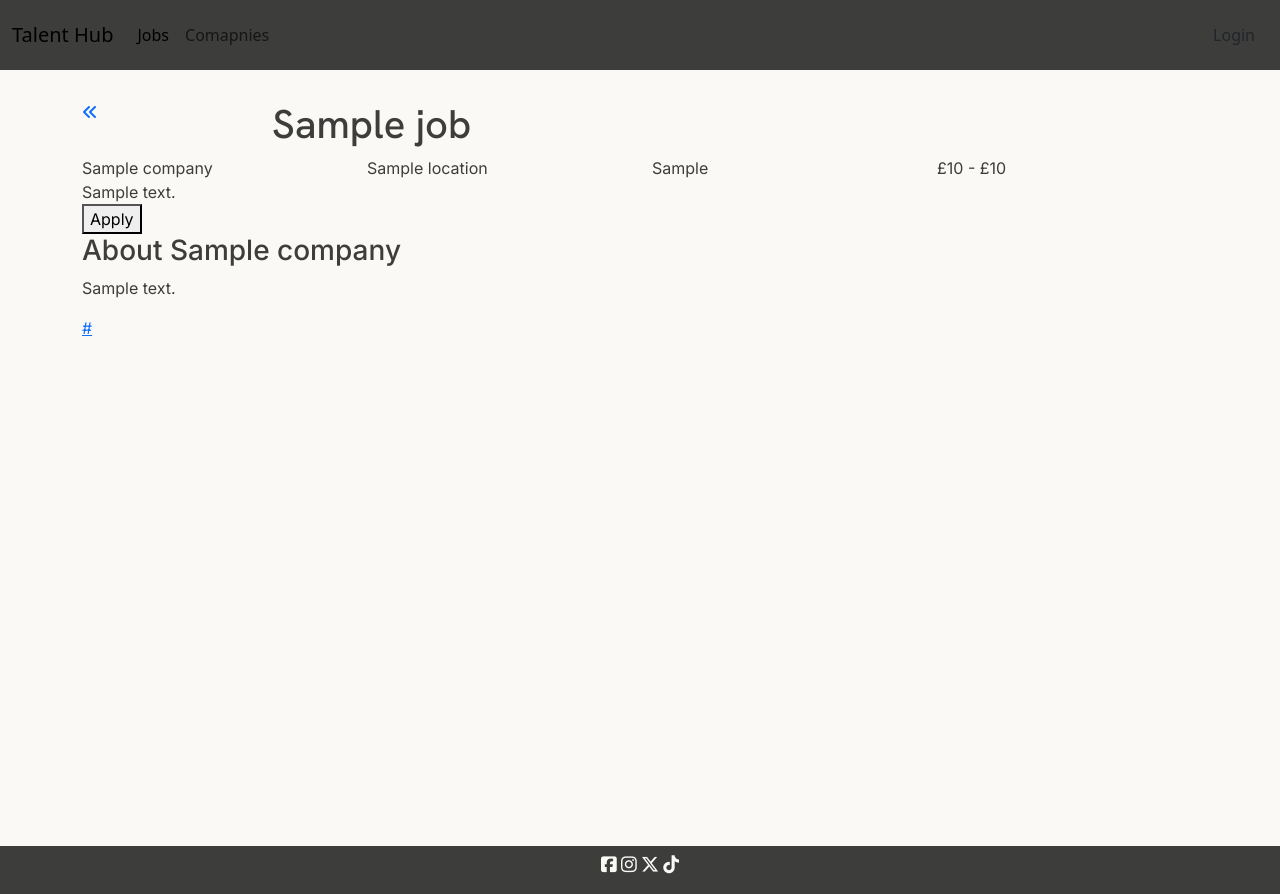
After one commit to mturner1158/talent-hub, a Django app: template jobs/templates/jobs/job_detail.html in a window 1280 px wide. The commit adds this page. Run offline with Django 5.2, Linux system fonts and the light colour scheme; the template is opened without the code that fills it: most values are stand-ins (such as "Sample title", 1, 10 or a date in 2020); data that the repository does not hold is empty; parts of the project's set-up code (start-up, migrations or seed data) failed here and were passed over; some libraries are stand-ins or nearby versions.

Commit message:
added job detail page and added pathing

```diff
--- /dev/null
+++ b/jobs/templates/jobs/job_detail.html
@@ -0,0 +1,51 @@
+{% extends 'base.html' %}
+{% block content %}
+
+<div class="container">
+    <div class="row">
+        <div class="col-2">
+            <a href="{% url 'home' %}"><i class="fa-solid fa-angles-left"></i></a>
+        </div>
+        <div class="col-10">
+            <h1>{{ job.title }}</h1>
+        </div>
+    </div>
+</div>
+
+<div class="container">
+    <div class="row key-job-details">
+        <div class="col-3">
+            {{ job.company.company_name }}
+        </div>
+        <div class="col-3">
+            {{ job.location }}
+        </div>
+        <div class="col-3">
+            {{ job.get_job_type_display }}
+        </div>
+        <div class="col-3">
+            £{{ job.salary_min }} - £{{ job.salary_max }}
+        </div>
+    </div>
+</div>
+
+<div class="container">
+    <div>
+        {{ job.description|safe}}
+    </div>
+    <div>
+        <button>Apply</button>
+    </div>
+    <div>
+        <div>
+            <h3>About {{ job.company.company_name }}</h3>
+            <p>{{ job.company.description|safe }}</p>
+            {% if job.company.website %}
+            <p><a href="{{ job.company.website }}" target="_blank">{{ job.company.website }}</a></p>
+            {% endif %}
+        </div>
+    </div>
+</div>
+
+
+{% endblock content %}
--- a/jobs/templates/jobs/job_list.html
+++ b/jobs/templates/jobs/job_list.html
@@ -21,7 +21,7 @@
                             <p class="job-salary-card">Up to: £{{ job.salary_max }}</p>
                         </div>
                         <div class="col-2">
-                            <p><a href="#" class="post-link"><i class="fa-solid fa-angles-right"></i></a></p>
+                            <p><a href="{% url 'job_detail' job.slug %}" class="post-link"><i class="fa-solid fa-angles-right"></i></a></p>
                         </div>
                     </div>
                 </div>
--- a/jobs/urls.py
+++ b/jobs/urls.py
@@ -3,4 +3,5 @@ from django.urls import path
 
 urlpatterns = [
     path('', views.JobList.as_view(), name='home'),
+    path('<slug:slug>/', views.job_detail, name='job_detail'),
 ]
```
Also changed, not shown: jobs/views.py (+13 -1 lines).
